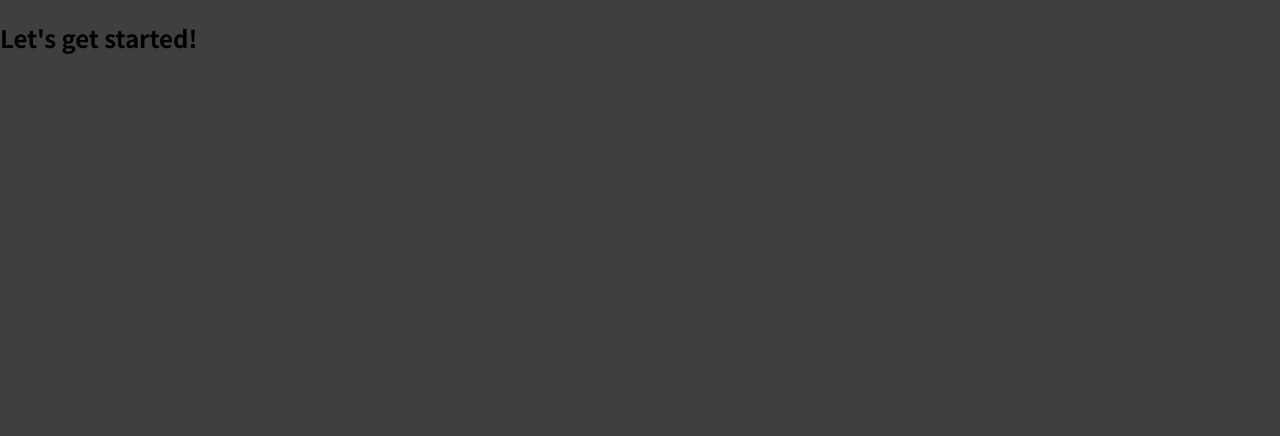
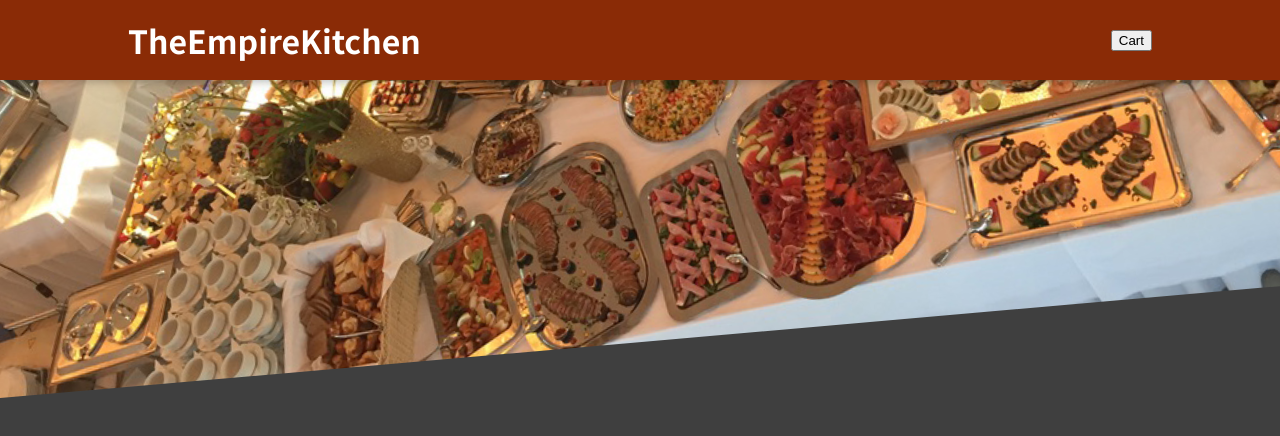
Before and after one commit to pan00033/TheEmpireKitchen, a React (Create React App) app: page / in a window 1280 px wide. Shown: the top 436 px of the page. Built offline with nearby package versions, Linux system fonts and the light colour scheme.

Commit message:
header component setup

```diff
--- a/src/App.js
+++ b/src/App.js
@@ -1,8 +1,12 @@
+import { Fragment } from 'react';
+
+import Header from './components/Layout/Header';
+
 function App() {
   return (
-    <div>
-      <h2>Let's get started!</h2>
-    </div>
+    <Fragment>
+      <Header />
+    </Fragment>
   );
 }
 
--- /dev/null
+++ b/src/components/Layout/Header.js
@@ -0,0 +1,18 @@
+import { Fragment } from 'react';
+
+import mealsImage from '../../assets/meals.jpg';
+import classes from './Header.module.css';
+
+const Header = props => {
+    return <Fragment>
+        <header className={classes.header}>
+            <h1>TheEmpireKitchen</h1>
+            <button>Cart</button>
+        </header>
+        <div className={classes['main-image']}>
+            <img src={mealsImage} alt="A feast" />
+        </div>
+    </Fragment>
+};
+
+export default Header;
--- /dev/null
+++ b/src/components/Layout/Header.module.css
@@ -0,0 +1,29 @@
+.header {
+  position: fixed;
+  top: 0;
+  left: 0;
+  width: 100%;
+  height: 5rem;
+  background-color: #8a2b06;
+  color: white;
+  display: flex;
+  justify-content: space-between;
+  align-items: center;
+  padding: 0 10%;
+  box-shadow: 0 2px 8px rgba(0, 0, 0, 0.25);
+  z-index: 10;
+}
+
+.main-image {
+  width: 100%;
+  height: 25rem;
+  z-index: 0;
+  overflow: hidden;
+}
+
+.main-image img {
+  width: 110%;
+  height: 100%;
+  object-fit: cover;
+  transform: rotateZ(-5deg) translateY(-4rem) translateX(-1rem);
+}
```
Also changed, not shown: src/assets/meals.jpg (added), 1 other file (tests, documents, lock files or other folders).
